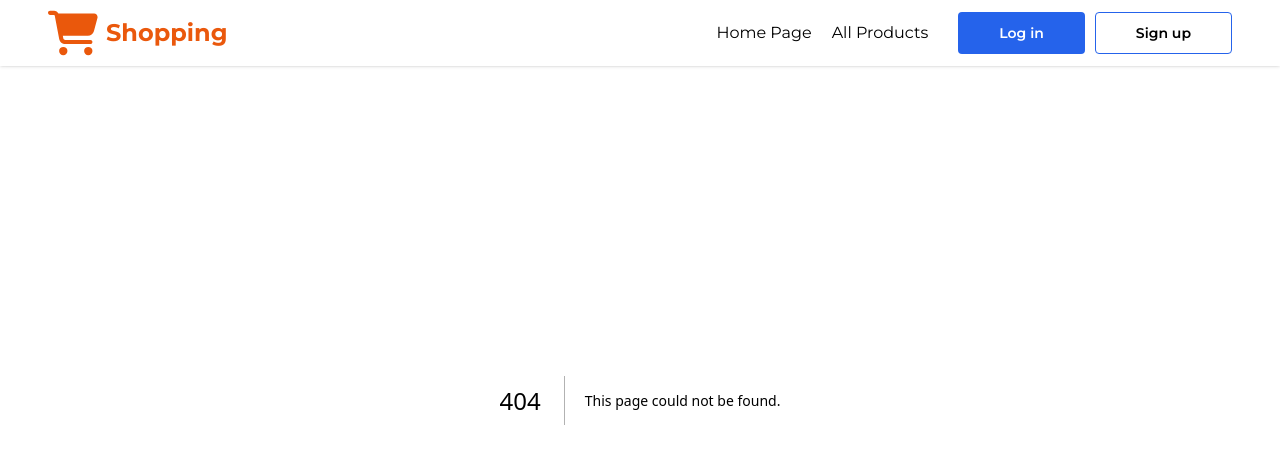
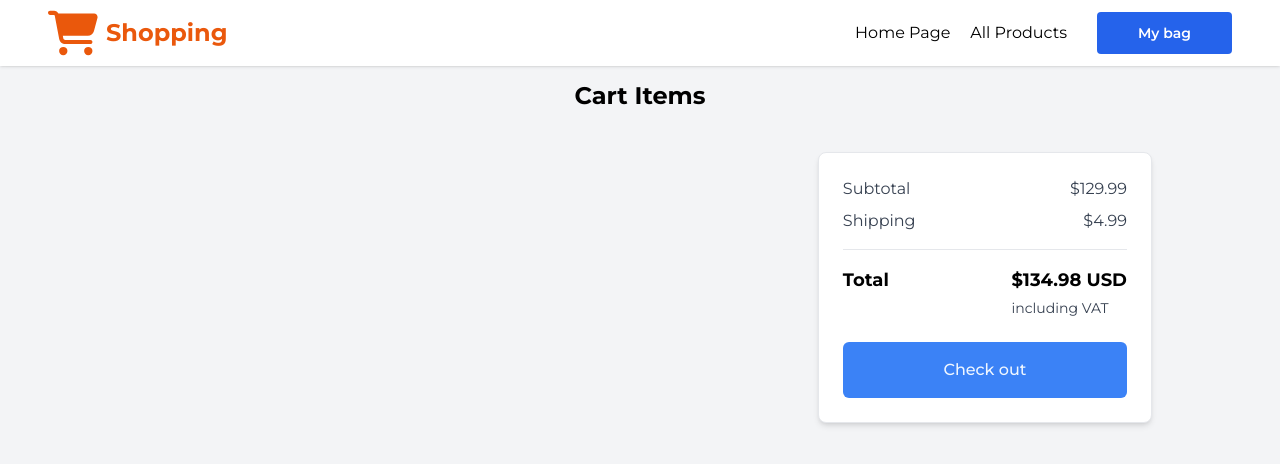
Before and after one commit to OlovuddinAsliddinovich/next-shopping, a Next.js app: page /shopping-cart in a window 1280 px wide. Before the commit this address had no page. Shown: the top 464 px of the page. Built offline with nearby package versions, Linux system fonts and the light colour scheme.

Commit message:
Shopping-cart

```diff
--- a/package.json
+++ b/package.json
@@ -15,7 +15,8 @@
     "react": "^18",
     "react-dom": "^18",
     "react-icons": "^5.4.0",
-    "react-stars": "^2.2.5"
+    "react-stars": "^2.2.5",
+    "react-toastify": "^10.0.6"
   },
   "devDependencies": {
     "@types/node": "^20",
--- a/src/app/(.)product/[id]/page.tsx
+++ b/src/app/(.)product/[id]/page.tsx
@@ -8,6 +8,7 @@
 import CustomImage from "@/components/image";
 import { StarIcon as StarIconOutline } from "@heroicons/react/24/outline";
 import { StarIcon } from "@heroicons/react/24/solid";
+import { toast } from "react-toastify";
 // import ReactStars from "react-stars";
 
 const ProductDetailedPage = () => {
@@ -20,6 +21,27 @@
   const openModalHandler = () => {
     setOpen(!open);
     router.back();
+  };
+
+  const handleClick = () => {
+    const products: ProductType[] = JSON.parse(localStorage.getItem("carts") as string) || [];
+    const existProduct = products.find((prod) => prod.id === product?.id);
+    if (existProduct) {
+      const updatedProducts = products.map((prod) => {
+        if (prod.id === product?.id) {
+          return {
+            ...prod,
+            quantity: prod.quantity + 1,
+          };
+        }
+        return prod;
+      });
+      localStorage.setItem("carts", JSON.stringify(updatedProducts));
+    } else {
+      const data = [...products, { ...product, quantity: 1 }];
+      localStorage.setItem("carts", JSON.stringify(data));
+    }
+    toast.success("Product added to cart!", { autoClose: 1000, position: "top-center" });
   };
 
   useEffect(() => {
@@ -71,7 +93,10 @@
                       <p className="mt-4 line-clamp-6">{product?.description}</p>
                     </div>
                     <div className="space-y-2 text-sm mt-4">
-                      <button className="button w-full bg-blue-600 text-white border-transparent hover:border-blue-600 hover:bg-transparent hover:text-black">
+                      <button
+                        onClick={handleClick}
+                        className="button w-full bg-blue-600 text-white border-transparent hover:border-blue-600 hover:bg-transparent hover:text-black"
+                      >
                         Add to bag
                       </button>
                       <button
--- a/src/app/globals.css
+++ b/src/app/globals.css
@@ -7,3 +7,11 @@
     @apply border px-5 md:px-10 py-2.5 rounded font-semibold transition duration-200 ease-out;
   }
 }
+
+@layer utilities {
+  input[type="number"]::-webkit-inner-spin-button,
+  input[type="number"]::-webkit-outer-spin-button {
+    -webkit-appearance: none;
+    margin: 0;
+  }
+}
--- a/src/app/layout.tsx
+++ b/src/app/layout.tsx
@@ -2,6 +2,8 @@
 import { Montserrat } from "next/font/google";
 import "./globals.css";
 import Navbar from "@/components/navbar";
+import { ToastContainer } from "react-toastify";
+import "react-toastify/dist/ReactToastify.css";
 
 const montserrat = Montserrat({ subsets: ["latin"] });
 
@@ -16,6 +18,7 @@
       <body className={montserrat.className}>
         <Navbar />
         {children}
+        <ToastContainer />
       </body>
     </html>
   );
--- /dev/null
+++ b/src/app/shopping-cart/page.tsx
@@ -0,0 +1,98 @@
+"use client";
+
+import CustomImage from "@/components/image";
+import { ProductType } from "@/interfaces";
+import { StarIcon } from "@heroicons/react/24/solid";
+import { StarIcon as StarIconOutline } from "@heroicons/react/24/outline";
+
+const ShoppingCart = () => {
+  const products: ProductType[] = JSON.parse(localStorage.getItem("carts") as string) || [];
+
+  return (
+    <div className="h-screen bg-gray-100 pt-20">
+      <h1 className="mb-10 text-center text-2xl font-bold">Cart Items</h1>
+      <div className="mx-auto max-w-5xl justify-center px-6 md:flex md:space-x-6 xl:px-0">
+        <div className="rounded-lg md:w-2/3">
+          {products.map((product) => (
+            <div key={product.id} className="justify-between mb-6 rounded-lg bg-white p-6 shadow-md sm:flex sm:justify-start">
+              <div className="relative w-52">
+                <CustomImage product={product} fill />
+              </div>
+              <div className="sm:ml-4 sm:flex sm:w-full sm:justify-between">
+                <div className="mt-5 sm:mt-0">
+                  <h2 className="text-lg font-bold text-gray-900 line-clamp-1">{product?.title}</h2>
+                  <p className="mt-1 text-xs text-gray-700 line-clamp-2">{product?.description}</p>
+                  <div className="flex items-center text-sm my-4">
+                    <p>{product?.rating.rate}</p>
+                    {product?.rating.rate && (
+                      <div className="flex items-center ml-2 mr-6">
+                        {Array.from(
+                          {
+                            length: Math.floor(product.rating.rate),
+                          },
+                          (_, i) => (
+                            <StarIcon key={i} className="h-4 w-4 text-yellow-500" />
+                          )
+                        )}
+                        {Array.from(
+                          {
+                            length: 5 - Math.floor(product.rating.rate),
+                          },
+                          (_, i) => (
+                            <StarIconOutline key={i} className="h-4 w-4 text-yellow-500" />
+                          )
+                        )}
+                      </div>
+                    )}
+                    <p className="text-blue-600 hover:underline cursor-pointer text-xs">See all {product?.rating.count} reviews</p>
+                  </div>
+                </div>
+                <div className="mt-4 flex justify-between sm:space-y-6 sm:mt-0 sm:block sm:space-x-6">
+                  <div className="flex items-center border-gray-100">
+                    <span className="cursor-pointer rounded-l bg-gray-100 py-1 px-3.5 duration-100 hover:bg-blue-500 hover:text-blue-50"> - </span>
+                    <input className="h-8 w-8 border bg-white text-center text-xs outline-none" type="number" value={product.quantity} min="1" />
+                    <span className="cursor-pointer rounded-r bg-gray-100 py-1 px-3 duration-100 hover:bg-blue-500 hover:text-blue-50"> + </span>
+                  </div>
+                  <div className="flex items-center space-x-4">
+                    <p className="text-sm">{product.price.toLocaleString("en-US", { style: "currency", currency: "USD" })}</p>
+                    <svg
+                      xmlns="http://www.w3.org/2000/svg"
+                      fill="none"
+                      viewBox="0 0 24 24"
+                      strokeWidth="1.5"
+                      stroke="currentColor"
+                      className="h-5 w-5 cursor-pointer duration-150 hover:text-red-500"
+                    >
+                      <path strokeLinecap="round" strokeLinejoin="round" d="M6 18L18 6M6 6l12 12" />
+                    </svg>
+                  </div>
+                </div>
+              </div>
+            </div>
+          ))}
+        </div>
+        <div className="mt-6 h-full rounded-lg border bg-white p-6 shadow-md md:mt-0 md:w-1/3">
+          <div className="mb-2 flex justify-between">
+            <p className="text-gray-700">Subtotal</p>
+            <p className="text-gray-700">$129.99</p>
+          </div>
+          <div className="flex justify-between">
+            <p className="text-gray-700">Shipping</p>
+            <p className="text-gray-700">$4.99</p>
+          </div>
+          <hr className="my-4" />
+          <div className="flex justify-between">
+            <p className="text-lg font-bold">Total</p>
+            <div className="">
+              <p className="mb-1 text-lg font-bold">$134.98 USD</p>
+              <p className="text-sm text-gray-700">including VAT</p>
+            </div>
+          </div>
+          <button className="mt-6 w-full rounded-md bg-blue-500 py-4 font-medium text-blue-50 hover:bg-blue-600">Check out</button>
+        </div>
+      </div>
+    </div>
+  );
+};
+
+export default ShoppingCart;
--- a/src/components/navbar.tsx
+++ b/src/components/navbar.tsx
@@ -19,12 +19,11 @@
             All Products
           </Link>
         </nav>
-        <button className="button bg-blue-600 text-white border-transparent hover:border-blue-600 hover:bg-transparent hover:text-black">
-          Log in
-        </button>
-        <button className="button bg-transparent text-black border-blue-600 hover:border-transparent hover:bg-blue-600 hover:text-white">
-          Sign up
-        </button>
+        <Link href={"/shopping-cart"}>
+          <button className="button bg-blue-600 text-white border-transparent hover:border-blue-600 hover:bg-transparent hover:text-black">
+            My bag
+          </button>
+        </Link>
       </div>
     </header>
   );
--- a/src/interfaces/index.ts
+++ b/src/interfaces/index.ts
@@ -5,5 +5,6 @@
   description: string;
   category: string;
   image: string;
+  quantity: number;
   rating: { rate: number; count: number };
 }
```
Also changed, not shown: 1 other file (tests, documents, lock files or other folders).
